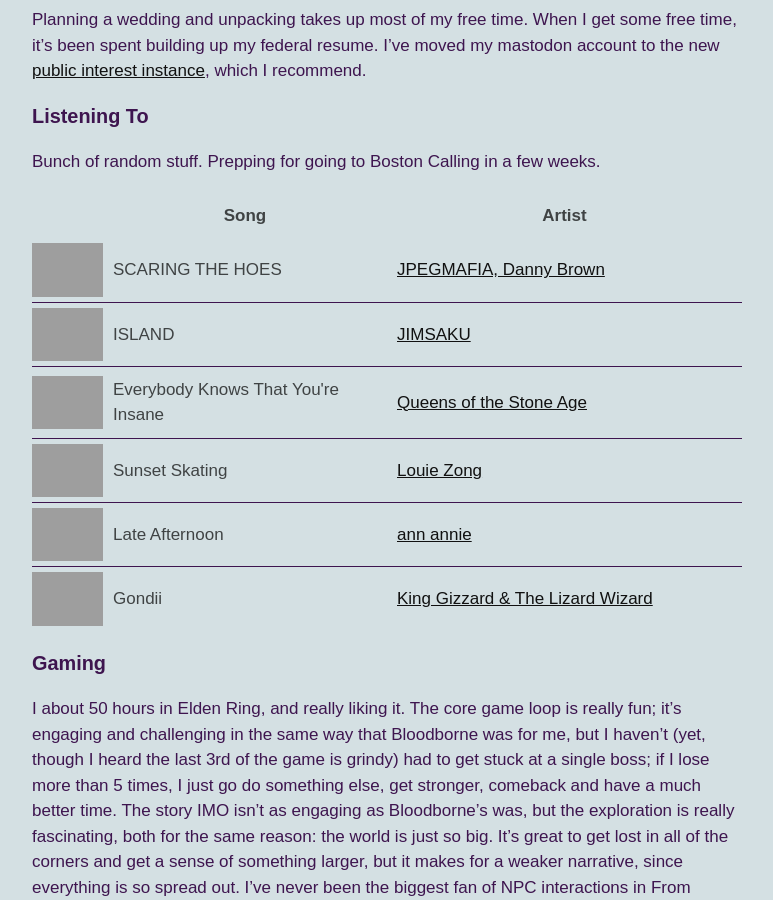
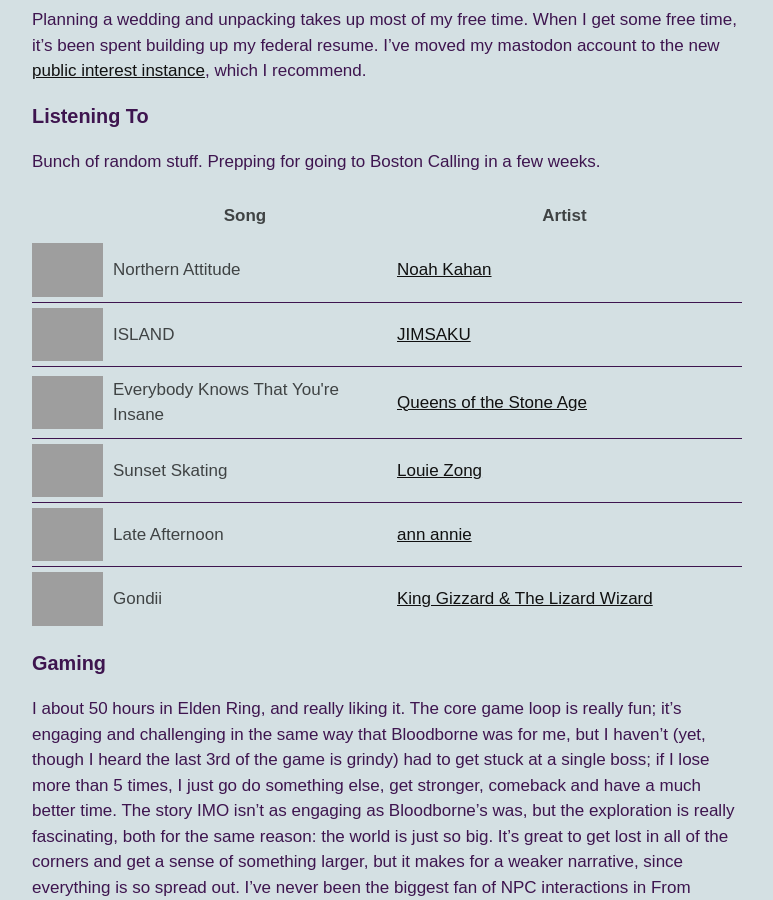
Before and after one commit to BryceStevenWilley/BryceStevenWilley.github.io, a Jekyll site: the page built from _pages/3-now.md, in a window 1280 px wide and 900 px high, scrolled down 1471 px, cut to the strip 0-900 px from the top of the window. Shown: the whole strip, without its empty margins (253-1026 px from the left). Built offline with Jekyll 4.4.1, drawn with Linux system fonts in a browser that asks for light colours; grey boxes are pictures that could not be loaded.

Commit message:
Switch to Noah Kahan
Can't wait til I'm not job searching and actively telling
potential future employers to look at my website. If you see this,
please don't tell them, lol.

```diff
--- a/_pages/3-now.md
+++ b/_pages/3-now.md
@@ -70,7 +70,7 @@
     </tr>
   </thead>
   <tbody>
-    {% song_table --song="SCARING THE HOES" --album="SCARING THE HOES" --artist="JPEGMAFIA, Danny Brown" --img_id=ab67616d00001e028cf4c85912fdeb106707fb4c %}
+    {% song_table --song="Northern Attitude" --album="Stick Season" --artist="Noah Kahan" --img_id=ab67616d00001e026ee35072df1af802cca09918 %}
     {% song_table --song="ISLAND" --artist="JIMSAKU" --album="DISPENSATION" --img_id=ab67616d00001e02fdee033379f7781f013f15a4 %}
     {% song_table --song="Everybody Knows That You're Insane" --artist="Queens of the Stone Age" --album="Lullabies to Paralyze" --img_id=ab67616d00001e029fbc395aa3944da173e69fda %}
     {% song_table --bandcamp --song="Sunset Skating" --artist="Louie Zong" --album="Cartoon Funk" --song_url=https://louiezong.bandcamp.com/track/sunset-skating  --img_id=https://f4.bcbits.com/img/a1689585732_10.jpg %}
```
